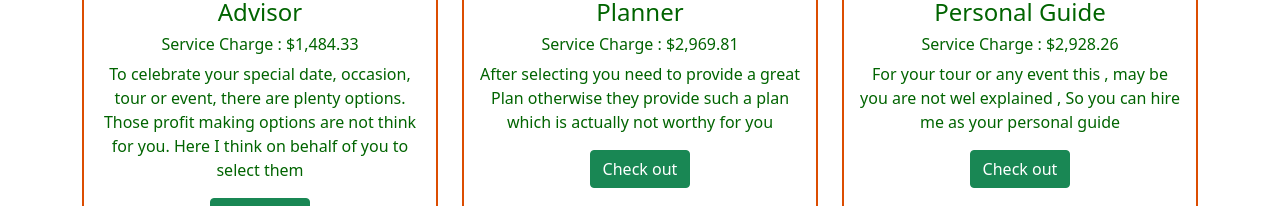
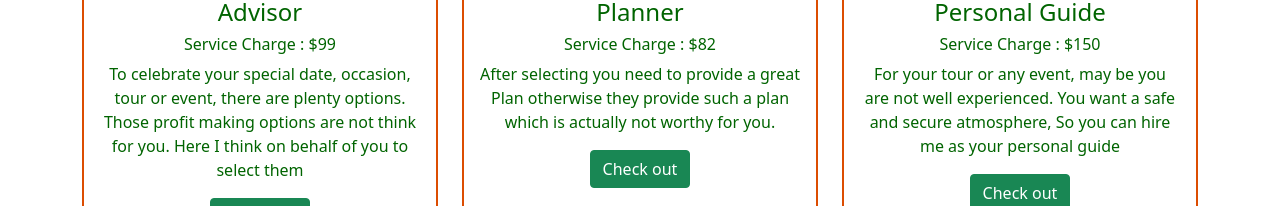
Before and after one commit to writerowson/assignment-10, a React (Create React App) app: page /services in a window 1280 px wide. Shown: the part 384-590 px from the top of the page. Built offline with nearby package versions, Linux system fonts and the light colour scheme.

Commit message:
services

```diff
--- a/public/data.json
+++ b/public/data.json
@@ -1,44 +1,44 @@
 [
     {
-        "_id": "625b48b8749607f104c30215",
+        "_id": "625b9c0dcb3fa4c551a5b3d0",
         "name": "Advisor",
-        "Fees": "$1,484.33",
+        "Fees": "$99",
         "picture": "https://img.freepik.com/free-photo/focused-young-man-eyeglasses-typing-laptop_74855-4238.jpg?w=740",
-        "about": "To celebrate your special date, occasion, tour or event, there are plenty options. Those profit making options are not think for you. Here I think on behalf of you to select them "
+        "about": "To celebrate your special date, occasion, tour or event, there are plenty options. Those profit making options are not think for you. Here I think on behalf of you to select them \r\n"
     },
     {
-        "_id": "625b48b8d0478193a92f3e64",
+        "_id": "625b9c0d8f84bf8b34e8dfc7",
         "name": "Planner",
-        "Fees": "$2,969.81",
+        "Fees": "$82",
         "picture": "https://img.freepik.com/free-photo/black-female-insurance-agent-using-computer-with-couple-during-consultations-office_637285-1138.jpg?w=740&t=st=1650166226~exp=1650166826~hmac=397f08403a5f7ec278845e3c6e0e82b6ef554bdccd882631e601873adf584855",
-        "about": "After selecting you need to provide a great Plan otherwise they provide such a plan which is actually not worthy for you"
+        "about": "After selecting you need to provide a great Plan otherwise they provide such a plan which is actually not worthy for you.\r\n"
     },
     {
-        "_id": "625b48b89c39f19cccb81d24",
+        "_id": "625b9c0dc4f9ddb3fa940e34",
         "name": "Personal Guide",
-        "Fees": "$2,928.26",
+        "Fees": "$150",
         "picture": "https://img.freepik.com/free-photo/traveler-asian-couple-spending-holiday-trip-ayutthaya-thailand-backpacker-sweet-couple-enjoy-their-journey-amazing-landmark-traditional-city_7861-1351.jpg?size=626&ext=jpg&uid=R26323577&ga=GA1.2.339858593.1640990583",
-        "about": "For your tour or any event this , may be you are not wel explained , So you can hire me as your personal guide"
+        "about": "For your tour or any event, may be you are not well experienced. You want a safe and secure atmosphere, So you can hire me as your personal guide\r\n"
     },
     {
-        "_id": "625b48b82e05a512e9ea77e1",
+        "_id": "625b9c0dca3014fb36db474a",
         "name": "Virtual Assistant",
-        "Fees": "$2,949.51",
+        "Fees": "$59",
         "picture": "https://img.freepik.com/free-photo/female-programmer-scanning-her-face-with-biometric-security-technology-virtual-screen-digital-remix_53876-104936.jpg?size=626&ext=jpg&uid=R26323577&ga=GA1.2.339858593.1640990583",
-        "about": "I khow about your privecy , having a personal guide is not a cool sound for everyone specially for couples. So you can get virtual assistant also"
+        "about": "I khow about your privecy , having a personal guide is not a cool sound for everyone specially for couples. So you can get virtual assistant also\r\n"
     },
     {
-        "_id": "625b48b849c4c97ca53175c8",
+        "_id": "625b9c0d360ab07191c21cfd",
         "name": "Photography",
-        "Fees": "$2,042.63",
+        "Fees": "$250",
         "picture": "https://img.freepik.com/free-photo/close-up-young-woman-photographing-her-female-friend-with-camera_23-2148027219.jpg?size=626&ext=jpg&uid=R26323577&ga=GA1.2.339858593.1640990583",
-        "about": "On your special moment if you busy in capturing, when you will enjoy? To capture all your happening happiness you also need me.  "
+        "about": "On your special moment if you busy in capturing, when you will enjoy? To capture all your happening happiness you also need me. \r\n"
     },
     {
-        "_id": "625b48b84bb44b9470d4eee2",
+        "_id": "625b9c0df1a5b39abc4b72e1",
         "name": "Secret Assistant",
-        "Fees": "$3,267.53",
+        "Fees": "$300",
         "picture": "https://img.freepik.com/free-photo/selective-closeup-shot-person-reading-book-with-magnifying-glass_181624-5506.jpg?size=626&ext=jpg&uid=R26323577&ga=GA1.2.339858593.1640990583",
-        "about": "Every time happiness is not come without hustle. May be you have someone you care about his secuirity or suspect about his acitivity. So here you will get a secret assistant "
+        "about": "Every time happiness is not come without hustle. May be you have someone you care about his secuirity or suspect about his acitivity. So here you will get a secret assistant\r\n"
     }
 ]
--- a/src/Pages/HomePage/Home.js
+++ b/src/Pages/HomePage/Home.js
@@ -46,7 +46,10 @@ const Home = () => {
                 </Carousel.Item>
             </Carousel>
 
-            <div className='row'>
+            <div className="container">
+
+                <div className=' row text-center mt-5'>
+                    <h2 style={{ color: "#006400" }}> Most Popular Services</h2>
                     {
                         services.slice(0, 3).map(service => <Service
                             key={service._id}
@@ -56,6 +59,7 @@ const Home = () => {
 
                 </div>
             </div>
+        </div>
     );
 };
 
--- a/src/Shared/UseServices.js
+++ b/src/Shared/UseServices.js
@@ -1,4 +1,4 @@
-import React, { useEffect, useState } from 'react';
+import { useEffect, useState } from 'react';
 
 const UseServices = () => {
     const [services, setServices] = useState([])
```
Lines whose indentation alone changed are shown as unchanged.
